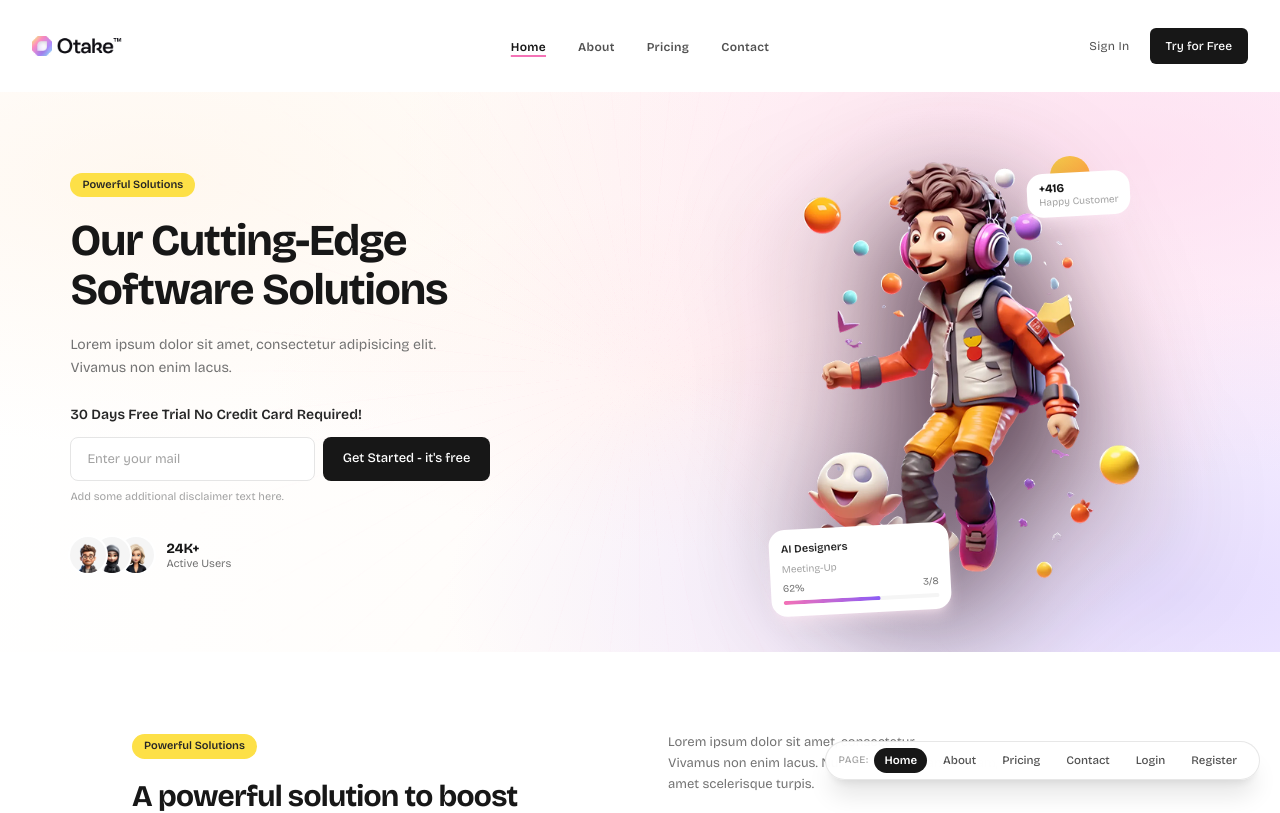
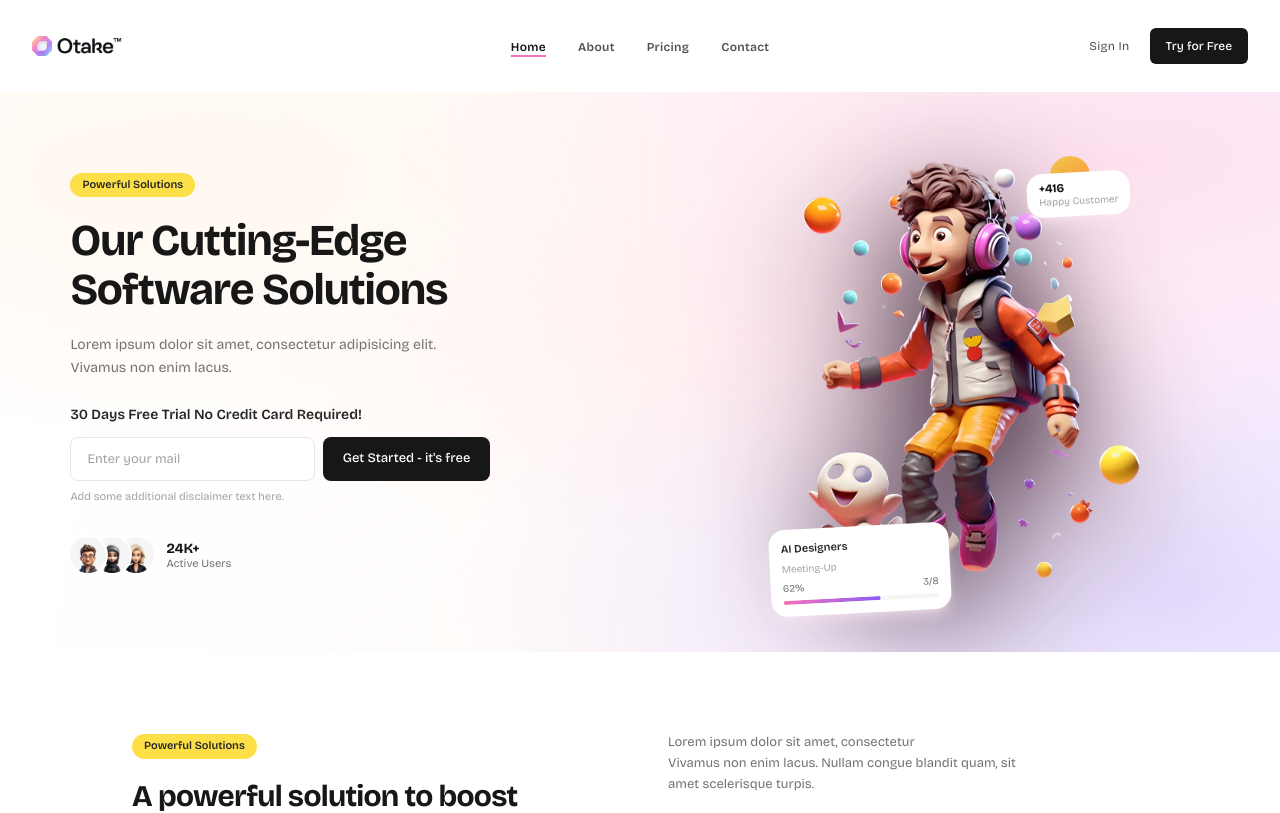
Before and after one commit to priyansh-kevalon/Otake-Website-Design, a React (Vite) app in the folder frontend/: page / in a window 1280 px wide. Shown: the top 813 px of the page. Built offline with nearby package versions, Linux system fonts and the light colour scheme.

Commit message:
feat: add BackToTopButton component for improved navigation; remove floating page switcher

```diff
--- a/frontend/src/App.jsx
+++ b/frontend/src/App.jsx
@@ -7,6 +7,48 @@ import Pricing from './pages/Pricing.jsx'
 import Contact from './pages/Contact.jsx'
 import Login from './pages/Login.jsx'
 import Register from './pages/Register.jsx'
+
+function BackToTopButton() {
+  const [visible, setVisible] = useState(false)
+
+  useEffect(() => {
+    const handleScroll = () => {
+      setVisible(window.scrollY > 400)
+    }
+    handleScroll()
+    window.addEventListener('scroll', handleScroll, { passive: true })
+    return () => window.removeEventListener('scroll', handleScroll)
+  }, [])
+
+  const scrollToTop = () => {
+    window.scrollTo({ top: 0, behavior: 'smooth' })
+  }
+
+  if (!visible) return null
+
+  return (
+    <button
+      type="button"
+      onClick={scrollToTop}
+      aria-label="Back to top"
+      className="fixed bottom-6 right-6 z-50 inline-flex h-10 w-10 items-center justify-center rounded-full bg-neutral-900 text-white shadow-lg transition-all hover:bg-neutral-800 focus:outline-none focus-visible:ring-2 focus-visible:ring-pink-400"
+    >
+      <svg
+        width="18"
+        height="18"
+        viewBox="0 0 24 24"
+        fill="none"
+        stroke="currentColor"
+        strokeWidth="2"
+        strokeLinecap="round"
+        strokeLinejoin="round"
+        aria-hidden="true"
+      >
+        <path d="M12 19V5M5 12l7-7 7 7" />
+      </svg>
+    </button>
+  )
+}
 
 function App() {
   const [currentPage, setCurrentPage] = useState(() => {
@@ -65,80 +107,7 @@ function App() {
         {currentPage === 'home' && <Home />}
       </main>
       <Footer onNavigate={handleNavigate} />
-
-      {/* Floating Fast Page Switcher for quick previewing */}
-      <aside
-        aria-label="Page switcher"
-        className="fixed bottom-5 right-5 z-50 flex items-center gap-1.5 rounded-full border border-neutral-200/90 bg-white/95 px-3 py-1.5 text-[11.5px] font-medium text-neutral-800 shadow-xl backdrop-blur-md"
-      >
-        <span className="text-[10px] uppercase tracking-wider text-neutral-400">Page:</span>
-        <button
-          type="button"
-          onClick={() => handleNavigate('home')}
-          className={`rounded-full px-2.5 py-1 transition-colors ${
-            currentPage === 'home'
-              ? 'bg-neutral-900 font-semibold text-white'
-              : 'text-neutral-600 hover:text-neutral-900'
-          }`}
-        >
-          Home
-        </button>
-        <button
-          type="button"
-          onClick={() => handleNavigate('about')}
-          className={`rounded-full px-2.5 py-1 transition-colors ${
-            currentPage === 'about'
-              ? 'bg-neutral-900 font-semibold text-white'
-              : 'text-neutral-600 hover:text-neutral-900'
-          }`}
-        >
-          About
-        </button>
-        <button
-          type="button"
-          onClick={() => handleNavigate('pricing')}
-          className={`rounded-full px-2.5 py-1 transition-colors ${
-            currentPage === 'pricing'
-              ? 'bg-neutral-900 font-semibold text-white'
-              : 'text-neutral-600 hover:text-neutral-900'
-          }`}
-        >
-          Pricing
-        </button>
-        <button
-          type="button"
-          onClick={() => handleNavigate('contact')}
-          className={`rounded-full px-2.5 py-1 transition-colors ${
-            currentPage === 'contact'
-              ? 'bg-neutral-900 font-semibold text-white'
-              : 'text-neutral-600 hover:text-neutral-900'
-          }`}
-        >
-          Contact
-        </button>
-        <button
-          type="button"
-          onClick={() => handleNavigate('login')}
-          className={`rounded-full px-2.5 py-1 transition-colors ${
-            currentPage === 'login'
-              ? 'bg-neutral-900 font-semibold text-white'
-              : 'text-neutral-600 hover:text-neutral-900'
-          }`}
-        >
-          Login
-        </button>
-        <button
-          type="button"
-          onClick={() => handleNavigate('register')}
-          className={`rounded-full px-2.5 py-1 transition-colors ${
-            currentPage === 'register'
-              ? 'bg-neutral-900 font-semibold text-white'
-              : 'text-neutral-600 hover:text-neutral-900'
-          }`}
-        >
-          Register
-        </button>
-      </aside>
+      <BackToTopButton />
     </div>
   )
 }
```
